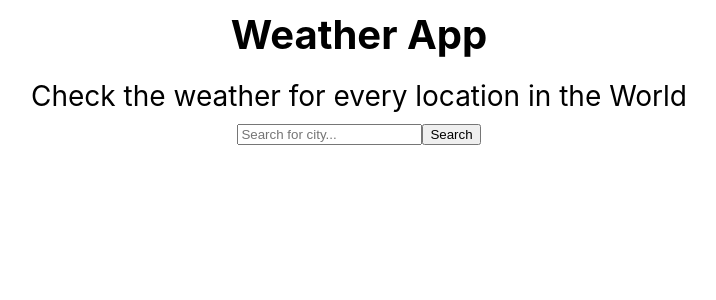
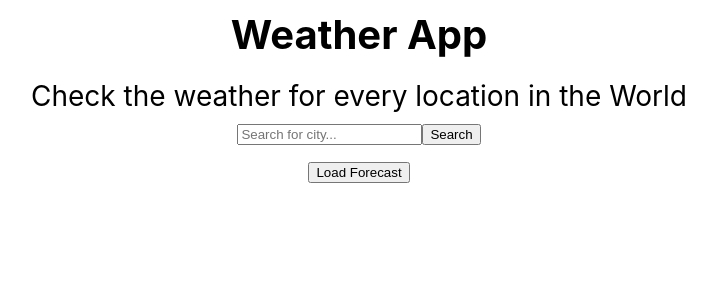
Before and after one commit to Yaarik16/Weather_App, a React (Create React App) app: page / in a window 1280 px wide. Shown: the top 300 px of the page, without its empty margins (281-997 px from the left). Built offline with nearby package versions, Linux system fonts and the light colour scheme.

Commit message:
Forecast functional is ready

```diff
--- /dev/null
+++ b/src/components/Forecast/Forecast.jsx
@@ -0,0 +1,32 @@
+import React, { useEffect, useState } from "react";
+const api = {
+  key: "5459771b5760c101a1b553114f3086d4",
+  base: "https://api.openweathermap.org/data/2.5/",
+};
+
+const Forecast = ({ coords }) => {
+  const [forecast, setForcast] = useState({});
+  const forcastPressed = () => {
+    // Forecast
+    fetch(
+      `${api.base}forecast?lat=${
+        coords === undefined ? null : coords.lat
+      }&lon=${coords === undefined ? null : coords.lon}&units=metric&appid=${
+        api.key
+      }`
+    )
+      .then((response) => response.json())
+      .then((result) => {
+        console.log(result);
+        setForcast(result);
+      });
+  };
+
+  return (
+    <div>
+      <button onClick={forcastPressed}>Load Forecast</button>
+    </div>
+  );
+};
+
+export default Forecast;
--- a/src/components/Weather/Weather.jsx
+++ b/src/components/Weather/Weather.jsx
@@ -1,4 +1,5 @@
 import { useState } from "react";
+import Forecast from "../Forecast/Forecast";
 import Search from "../Search/Search";
 
 const Weather = () => {
@@ -14,6 +15,7 @@ const Weather = () => {
     if (search === "") {
       alert(`You can't submit an empty field. Please type a city!`);
     }
+    //Weather
     fetch(`${api.base}weather?q=${search}&units=metric&APPID=${api.key}`)
       .then((response) => response.json())
       .catch((err) => console.log(err))
@@ -44,6 +46,11 @@ const Weather = () => {
         </form>
       </div>
       <p>
+        {weatherConditions.coord === undefined
+          ? null
+          : `${weatherConditions.coord.lon}, ${weatherConditions.coord.lat}`}
+      </p>
+      <p>
         {weatherConditions.sys === undefined
           ? null
           : `${weatherConditions.name}, ${weatherConditions.sys.country}`}
@@ -63,6 +70,7 @@ const Weather = () => {
           ? null
           : `(${weatherConditions.weather[0].description})`}
       </p>
+      <Forecast coords={weatherConditions.coord} />
     </div>
   );
 };
```
